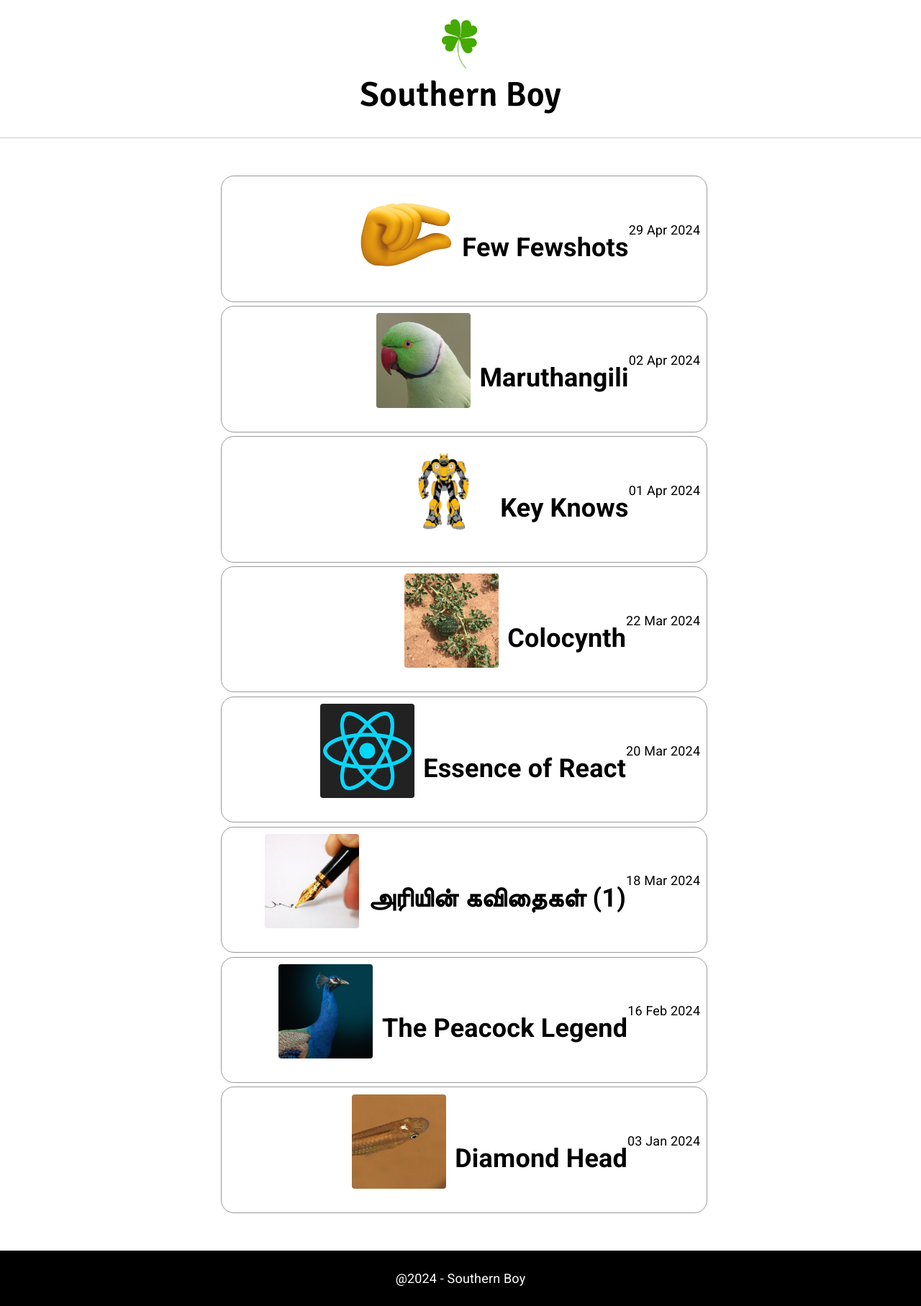
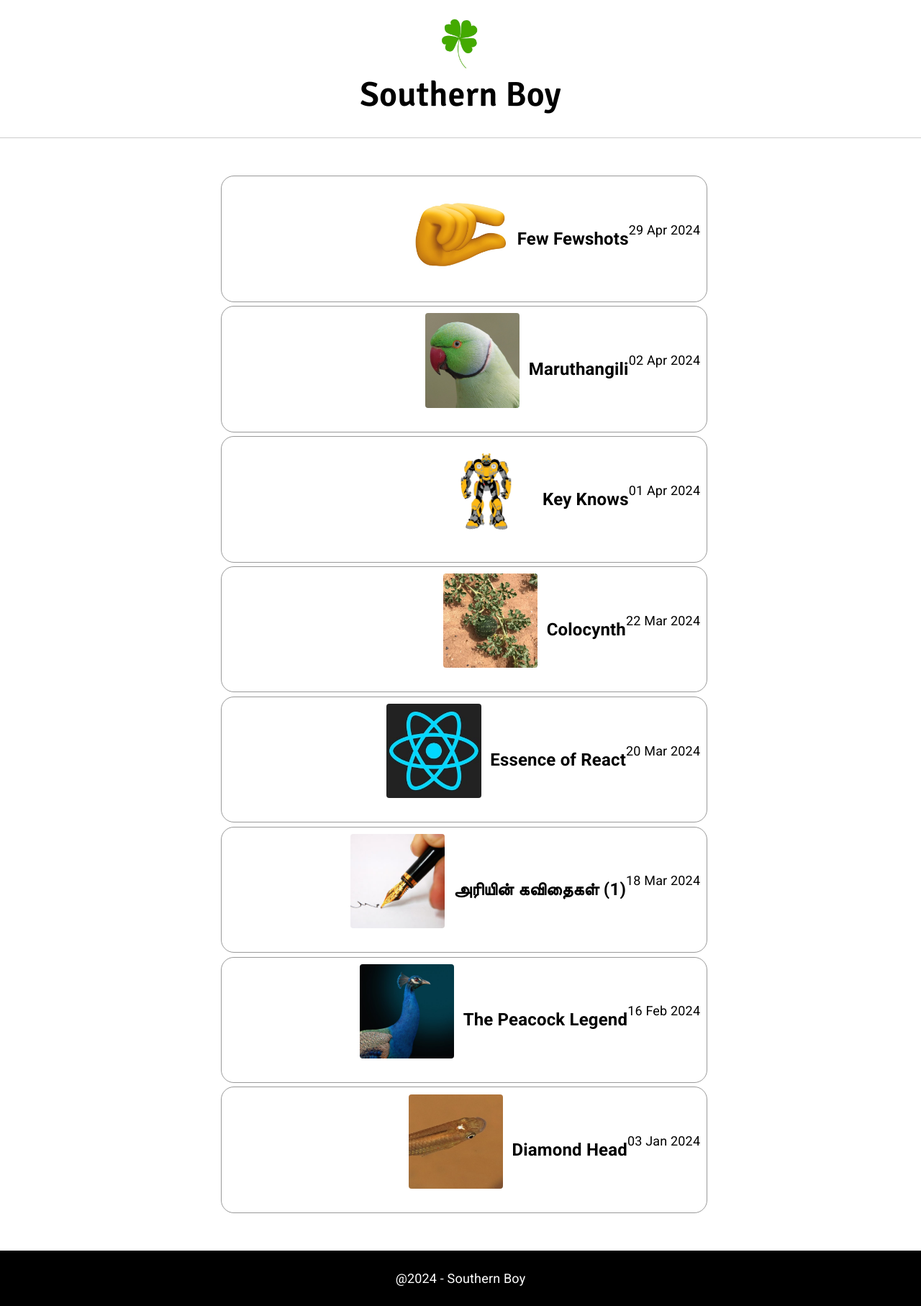
Before and after one commit to arihara-sudhan/blog, a Jekyll site: the page built from index.html, in a window 1280 px wide. Shown: the whole page at 72% size. Built offline with Jekyll 4.4.1, drawn with Linux system fonts in a browser that asks for light colours; the list of posts is cut into pages by our own code.

Commit message:
Update index.html

```diff
--- a/index.html
+++ b/index.html
@@ -8,7 +8,7 @@ layout: default
 		<div style="width: 100%; margin: 0.3rem; display: flex; justify-content: space-between; align-items: center;" class="thumbnail post">
 			<img src="./img/covers/{{post.title}}.jpg" alt="cover" style="width: 20%; margin-right: 0.7rem">
 			<a  href="{% if site.baseurl == '/' %}{{ post.url }}{% else %}{{ post.url | prepend: site.baseurl }}{% endif %}">
-				<h2>{{ post.title }}</h2>
+				<h4>{{ post.title }}</h4>
 			</a>
 			<p style="font-weight: normal;">{{ post.date | date_to_string }}</p>
 		</div>
```
